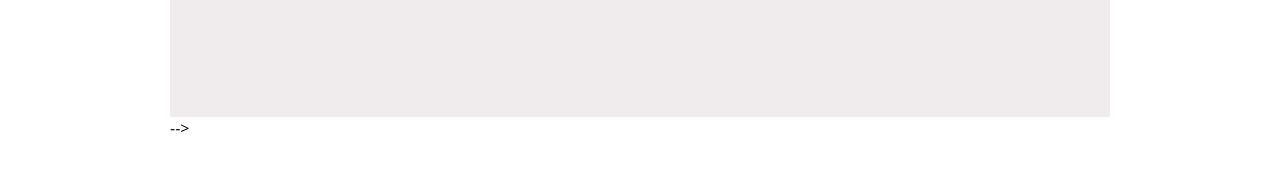
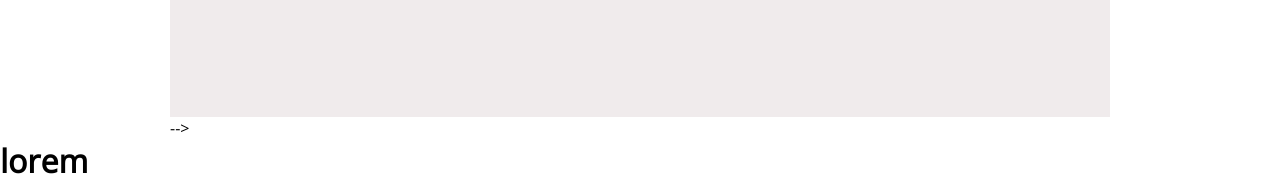
Before and after one commit to ah496/new-year-new-me-main, a plain HTML site: page index.html in a window 1280 px wide. Shown: the part 3615-3797 px from the top of the page. Before the commit the page ends 3754 px from the top, so only its background shows below. Drawn offline with nearby package versions, Linux system fonts and the light colour scheme.

Commit message:
seven project

```diff
--- a/index.html
+++ b/index.html
@@ -129,7 +129,9 @@
 
     </section> -->
 </main>
-
+<h1>
+    <p>lorem</p>
+</h1>
 
 </body>
 </html>
```
